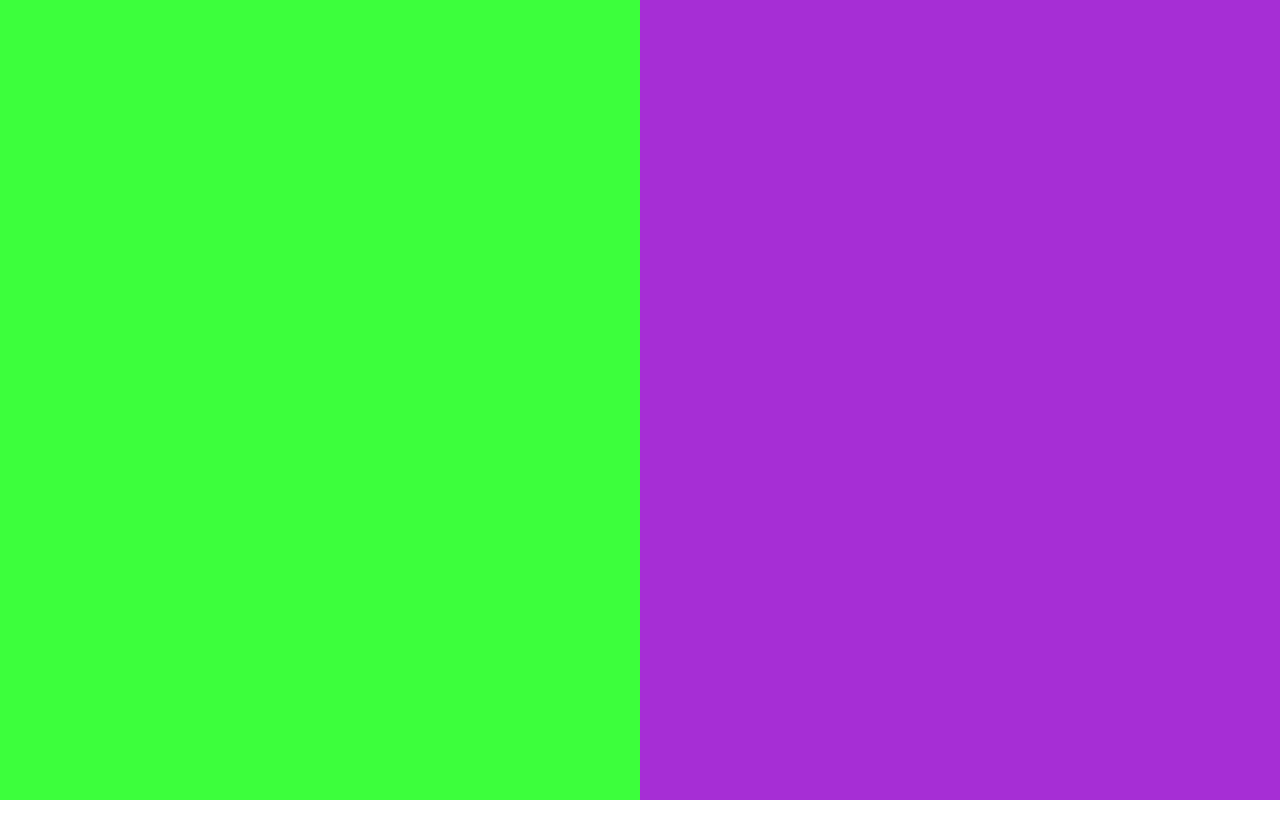
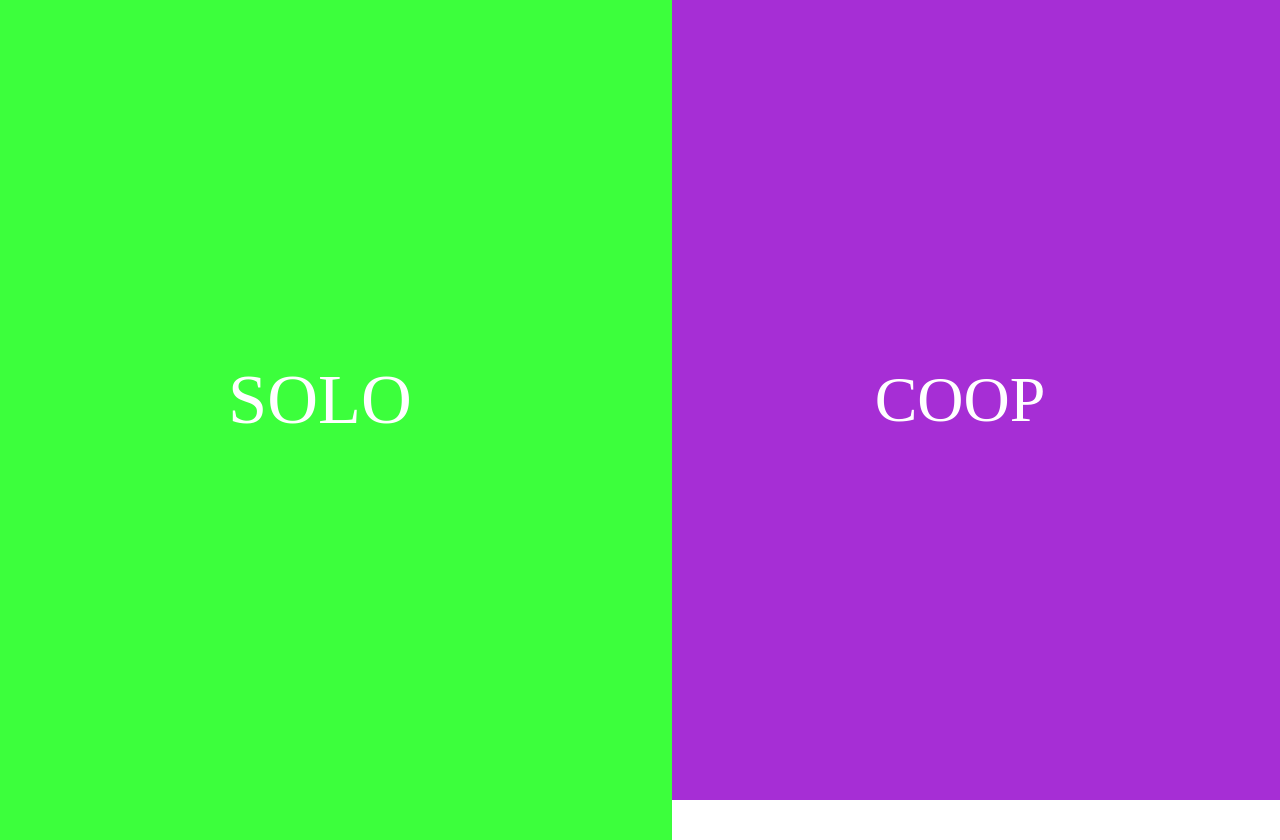
Before and after one commit to Chalum0/Brotita, a plain HTML site: page font/home.html in a window 1280 px wide. Before the commit the page ends 800 px from the top, so only its background shows below. Drawn offline with Linux system fonts and the light colour scheme.

Commit message:
finished page

```diff
--- a/font/assets/css/home.css
+++ b/font/assets/css/home.css
@@ -6,7 +6,20 @@
 
 .selector{
     height: 100vh;
-    width: 50vw;
+    width: 50%;
+    display: flex;
+    justify-content: center;
+    align-items: center;
+    font-size: var(--size-xl);
+    color: var(--text-color);
+    transition: 1s;
+    z-index: 1;
+    font-family: var(--title-font);
+}
+
+.selector:hover{
+    transform: scale(1.1);
+    z-index: 2;
 }
 
 .solo{
--- a/font/home.html
+++ b/font/home.html
@@ -13,10 +13,10 @@
 
     <div class="container">
         <div class="solo selector">
-
+            <p>SOLO</p>
         </div>
         <div class="coop selector">
-
+            <p>COOP</p>
         </div>
     </div>
 
```
